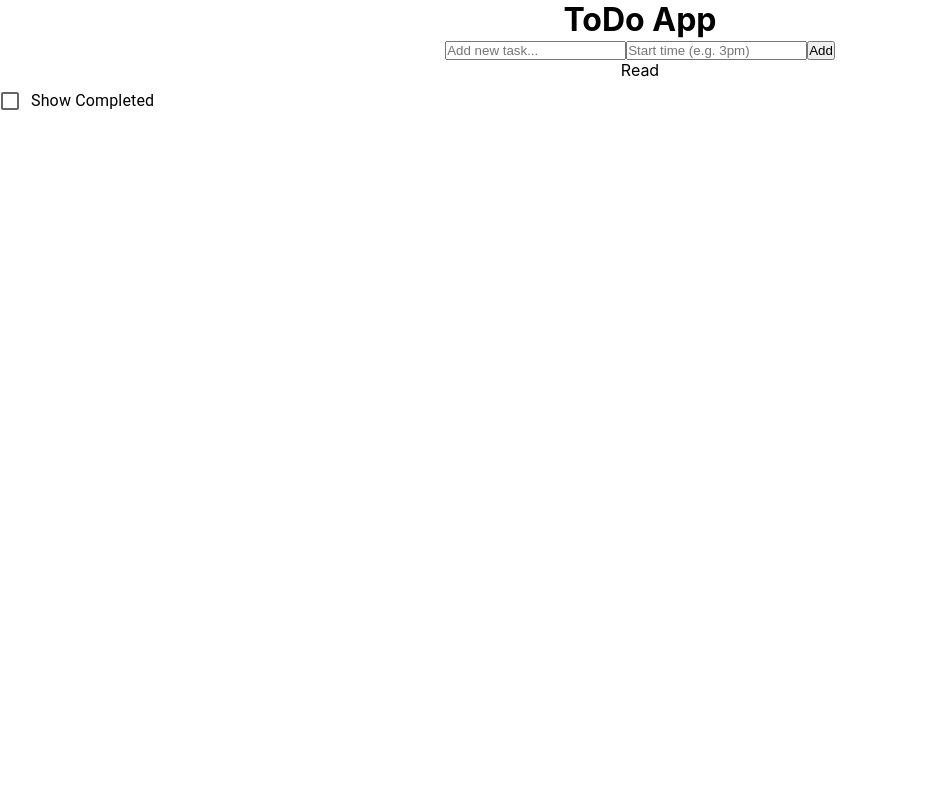
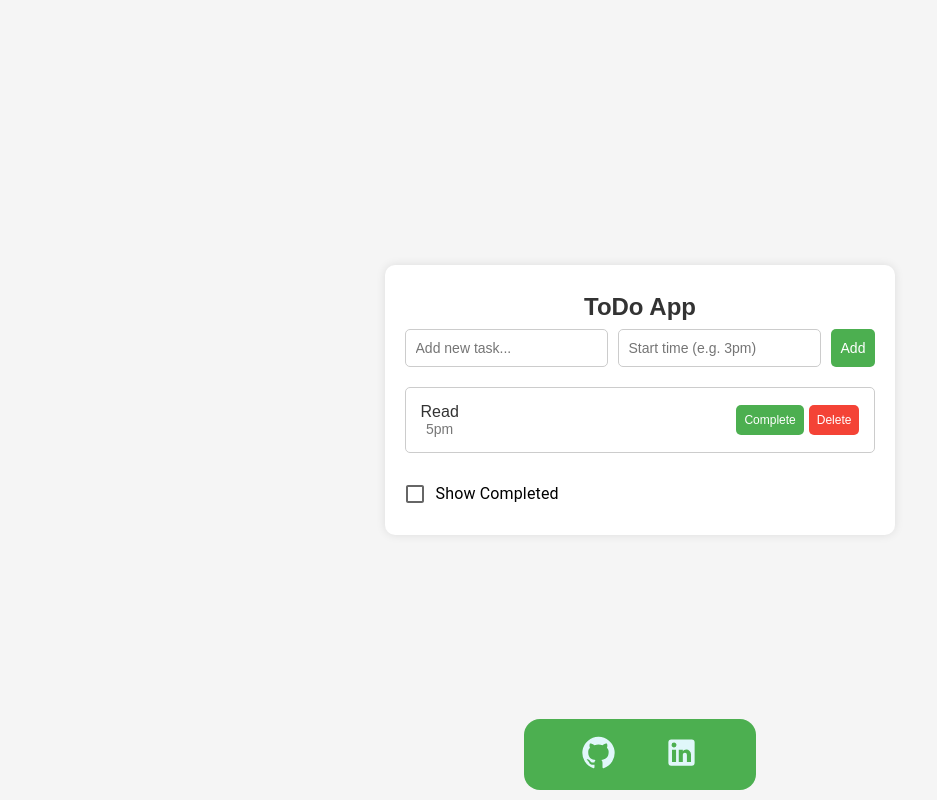
Before and after one commit to krunal002/todoapp, a React (Create React App) app: page / in a window 1280 px wide. Shown: the whole page, without its empty margins (0-937 px from the left). Built offline with nearby package versions, Linux system fonts and the light colour scheme.

Commit message:
css and footer added

```diff
--- /dev/null
+++ b/src/Component/todoList.jsx
@@ -0,0 +1,30 @@
+import { useContext } from "react";
+import { ToDoContext } from "../ToDoContext/context";
+
+const TodoList = ({ data }) => {
+  const { toggleCompleted, deleteTodo } = useContext(ToDoContext);
+
+  return data?.map((todo) => (
+    <div
+      key={todo.id}
+      className={`todo-item ${todo.completed ? "completed" : ""}`}
+    >
+      <div>
+        <p className="todo-text">{todo.title}</p>
+        <p className="todo-time">{todo.time}</p>
+      </div>
+      <div className="actions">
+        <button
+          onClick={() => toggleCompleted(todo.id)}
+          className="toggle-button"
+        >
+          {todo.completed ? "Undo" : "Complete"}
+        </button>
+        <button onClick={() => deleteTodo(todo.id)} className="delete-button">
+          Delete
+        </button>
+      </div>
+    </div>
+  ));
+};
+export default TodoList;
--- a/src/ToDoApp/todo.css
+++ b/src/ToDoApp/todo.css
@@ -0,0 +1,143 @@
+/* TodoApp.css */
+body {
+  font-family: "Arial", sans-serif;
+  background-color: #f5f5f5;
+  margin: 0;
+  display: flex;
+  align-items: center;
+  justify-content: center;
+  height: 100vh;
+}
+
+.todo-app {
+  max-width: 600px;
+  margin: auto;
+  padding: 20px;
+  background-color: #fff;
+  border-radius: 10px;
+  box-shadow: 0 0 10px rgba(0, 0, 0, 0.1);
+  position: relative;
+}
+
+h2 {
+  padding: 8px;
+  text-align: center;
+  color: #333;
+}
+
+.add-todo {
+  display: flex;
+  gap: 10px;
+  margin-bottom: 20px;
+}
+
+.input-field {
+  flex: 1;
+  padding: 10px;
+  font-size: 14px;
+  border: 1px solid #ccc;
+  border-radius: 5px;
+}
+
+.add-button {
+  padding: 10px;
+  font-size: 14px;
+  background-color: #4caf50;
+  color: #fff;
+  border: none;
+  border-radius: 5px;
+  cursor: pointer;
+}
+
+.todo-list {
+  display: flex;
+  flex-direction: column;
+  gap: 10px;
+}
+
+.todo-item {
+  display: flex;
+  justify-content: space-between;
+  align-items: center;
+  padding: 15px;
+  border: 1px solid #ccc;
+  border-radius: 5px;
+  background-color: #fff;
+  transition: background-color 0.3s;
+}
+
+.todo-item:hover {
+  background-color: #e0f7fa;
+}
+
+.completed {
+  background-color: #c8e6c9;
+}
+.completed p {
+  text-decoration: line-through;
+}
+
+.todo-text {
+  margin: 0;
+  font-size: 16px;
+  color: #333;
+}
+
+.todo-time {
+  margin: 0;
+  font-size: 14px;
+  color: #777;
+}
+
+.actions {
+  display: flex;
+  gap: 5px;
+}
+
+.toggle-button,
+.delete-button {
+  padding: 8px;
+  font-size: 12px;
+  border: none;
+  border-radius: 5px;
+  cursor: pointer;
+}
+
+.toggle-button {
+  background-color: #4caf50;
+  color: #fff;
+}
+
+.delete-button {
+  background-color: #f44336;
+  color: #fff;
+}
+
+.toggle-completed {
+  margin-top: 20px;
+}
+
+.checkbox {
+  margin-top: 2px;
+}
+
+.todo-footer {
+  position: fixed;
+  min-width: 200px;
+  bottom: 10px;
+  left: 50%;
+  transform: translateX(-50%);
+  padding: 16px;
+  border-radius: 16px;
+  background-color: #4caf50;
+  color: #fff;
+  overflow: hidden;
+}
+.todo-footer a {
+  text-decoration: none;
+  margin: 0 24px;
+  color: #e0f7fa;
+}
+.todo-footer a:hover {
+  color: #c6f4fa;
+}
--- a/src/ToDoApp/todo.jsx
+++ b/src/ToDoApp/todo.jsx
@@ -1,7 +1,12 @@
+import "./todo.css";
 import { useContext } from "react";
 import { ToDoContext } from "../ToDoContext/context";
 import CheckboxLabel from "../Component/checkbox";
 import TextInput from "../Component/textInput";
+import TodoList from "../Component/todoList";
+
+import GitHubIcon from "@mui/icons-material/GitHub";
+import LinkedInIcon from "@mui/icons-material/LinkedIn";
 
 const ToDoApp = () => {
   const {
@@ -12,13 +17,13 @@ const ToDoApp = () => {
     setTodoTime,
     addTodo,
     showCompleted,
-    toggleCompleted,
+    toggleShowCompleted,
   } = useContext(ToDoContext);
 
   return (
-    <main>
+    <main className="todo-app">
       <header>
-        <h1>ToDo App </h1>
+        <h2>ToDo App </h2>
       </header>
 
       <section>
@@ -42,20 +47,37 @@ const ToDoApp = () => {
         </div>
 
         <div className="todo-list">
-          {todos
-            .filter((todo) => (showCompleted ? true : !todo.completed))
-            .map((todo) => (
-              <p>{todo.title}</p>
-            ))}
+          <TodoList
+            data={todos.filter((todo) =>
+              showCompleted ? true : !todo.completed
+            )}
+          />
         </div>
 
         <div className="toggle-completed">
           <CheckboxLabel
             label={"Show Completed"}
-            clickFunction={toggleCompleted}
+            clickFunction={toggleShowCompleted}
           />
         </div>
       </section>
+
+      <footer className="todo-footer">
+        <a
+          href="https://github.com/krunal002"
+          target="_blank"
+          rel="noopener noreferrer"
+        >
+          <GitHubIcon fontSize="large"/>
+        </a>
+        <a
+          href="https://www.linkedin.com/in/krunal-mandlekar-106b95299"
+          target="_blank"
+          rel="noopener noreferrer"
+        >
+          <LinkedInIcon fontSize="large"/>
+        </a>
+      </footer>
     </main>
   );
 };
--- a/src/ToDoContext/context.jsx
+++ b/src/ToDoContext/context.jsx
@@ -22,9 +22,22 @@ export const ToDoContextHandler = ({ children }) => {
     setTodos([...todos, newTodo]);
   };
 
-  const toggleCompleted = () => {
+  const toggleShowCompleted = () => {
     setShowCompleted(!showCompleted);
   };
+
+  const toggleCompleted = (toggleId) => {
+    setTodos((prevTodos) =>
+      prevTodos.map((todo) =>
+        todo.id === toggleId ? { ...todo, completed: !todo.completed } : todo
+      )
+    );
+  };
+
+  const deleteTodo = (deleteId) => {
+    setTodos((prevTodos) => prevTodos.filter((todo) => todo.id !== deleteId));
+  };
+
   return (
     <ToDoContext.Provider
       value={{
@@ -36,7 +49,9 @@ export const ToDoContextHandler = ({ children }) => {
         setTodoTitle,
         setTodoTime,
         addTodo,
+        toggleShowCompleted,
         toggleCompleted,
+        deleteTodo,
       }}
     >
       {children}
```
